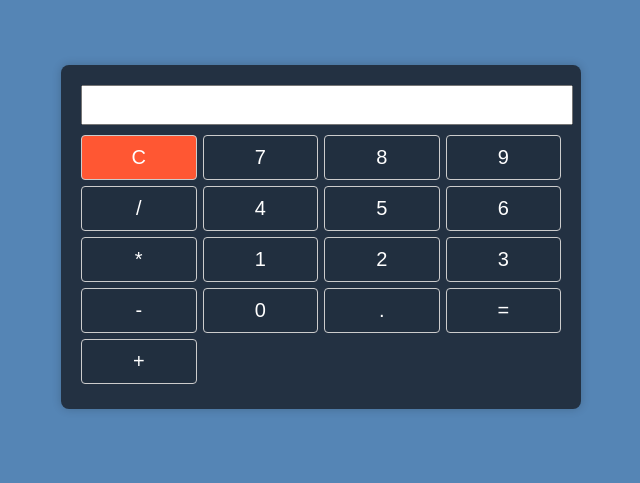
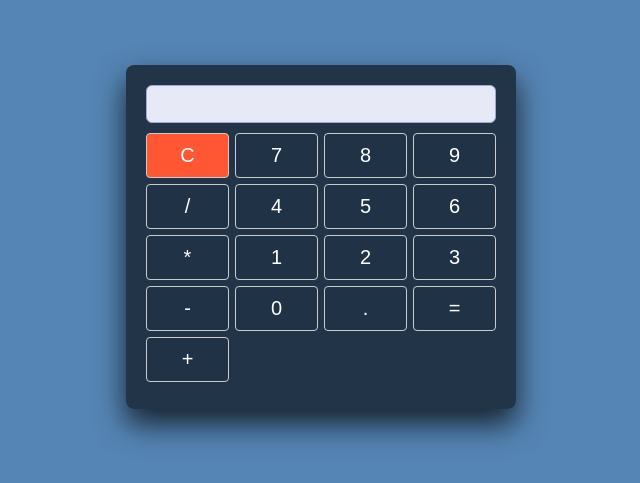
Before and after one commit to Miguel-ectil/calculator, a plain HTML site: page index.html in a window 1280 px wide. Shown: the part 163-646 px from the top of the page, without its empty margins (319-959 px from the left). Drawn offline with Linux system fonts and the light colour scheme.

Commit message:
[ADD and UPD] Melhorando o projeto calculadora

```diff
--- a/index.html
+++ b/index.html
@@ -4,6 +4,7 @@
   <meta charset="UTF-8">
   <meta name="viewport" content="width=device-width, initial-scale=1.0">
   <link rel="stylesheet" href="style.css">
+  <link rel="stylesheet" href="animacao.scss">
   <title>Calculadora</title>
 </head>
 <body>
--- a/style.css
+++ b/style.css
@@ -13,9 +13,14 @@ body {
   height: 19rem;
   max-width: 558px;
   background-color: #233142;
-  border-radius: 8px;
   padding: 20px;
-  box-shadow: 0 0 10px rgba(0, 0, 0, 0.2);
+  margin: 4;
+  max-width: 350px;
+  text-align: center;
+  background: rgba(0,0,0,.6);
+  border-radius: 0.5rem;
+  backdrop-filter: blur(4px);
+  box-shadow: 0px 15px 30px rgba(0,0,0,.75);
 }
 
 .calculator {
@@ -23,10 +28,13 @@ body {
 }
 
 #display {
-  width: 100%;
+  width: 97%;
   padding: 4px;
   font-size: 24px;
   margin-bottom: 10px;
+  border-radius: 6px;
+  background-color: #e7eaf6;
+  border: 1px solid #a2a8d3;
 }
 
 .keys {
@@ -54,51 +62,27 @@ button:hover {
   color: #fff; /* Define a cor do texto como branco */
 }
 
-.button-7 {
+/* Defina uma classe comum para todos os botões com cor de texto branca */
+.white-text-button {
   color: #fff;
 }
-.button-8 {
+
+.button-7,
+.button-8,
+.button-9,
+.button-6,
+.button-5,
+.button-4,
+.button-3,
+.button-2,
+.button-1,
+.button-0,
+.button-mult,
+.button-igual,
+.button-pont,
+.button-div,
+.button-mais,
+.button-menos {
+  /* Aplique a classe comum aqui */
   color: #fff;
 }
-.button-9 {
-  color: #fff;
-}
-.button-6 {
-  color: #fff;
-}
-.button-5 {
-  color: #fff;
-}
-.button-4 {
-  color: #fff;
-}
-.button-3 {
-  color: #fff;
-}
-.button-2 {
-color: #fff;
-}
-.button-1 {
-color: #fff;
-}
-.button-0 {
-color: #fff;
-}
-.button-mult {
-color: #fff;
-}
-.button-igual {
-  color: #fff;
-}
-.button-pont {
-  color: #fff;
-}
-.button-div {
-  color: #fff;
-}
-.button-mais {
-  color: #fff;
-}
-.button-menos {
-  color: #fff;
-}
```
